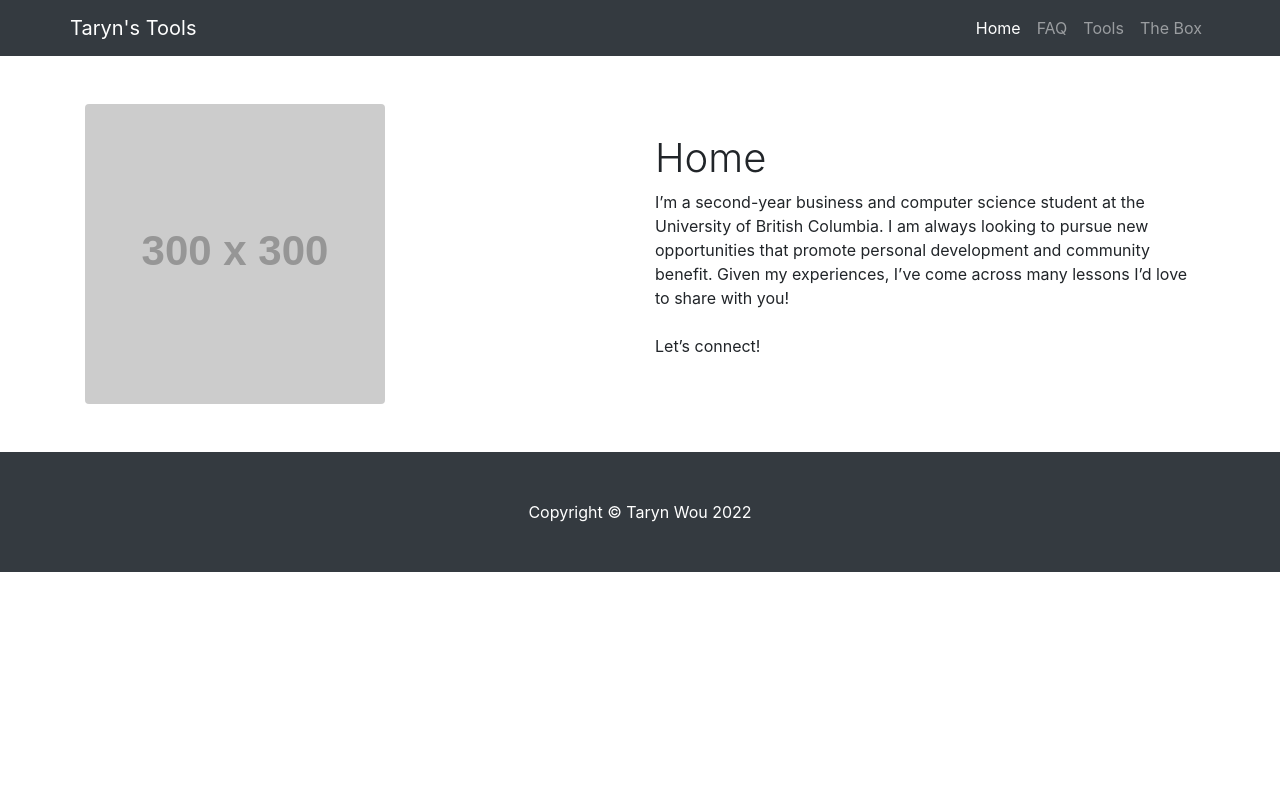
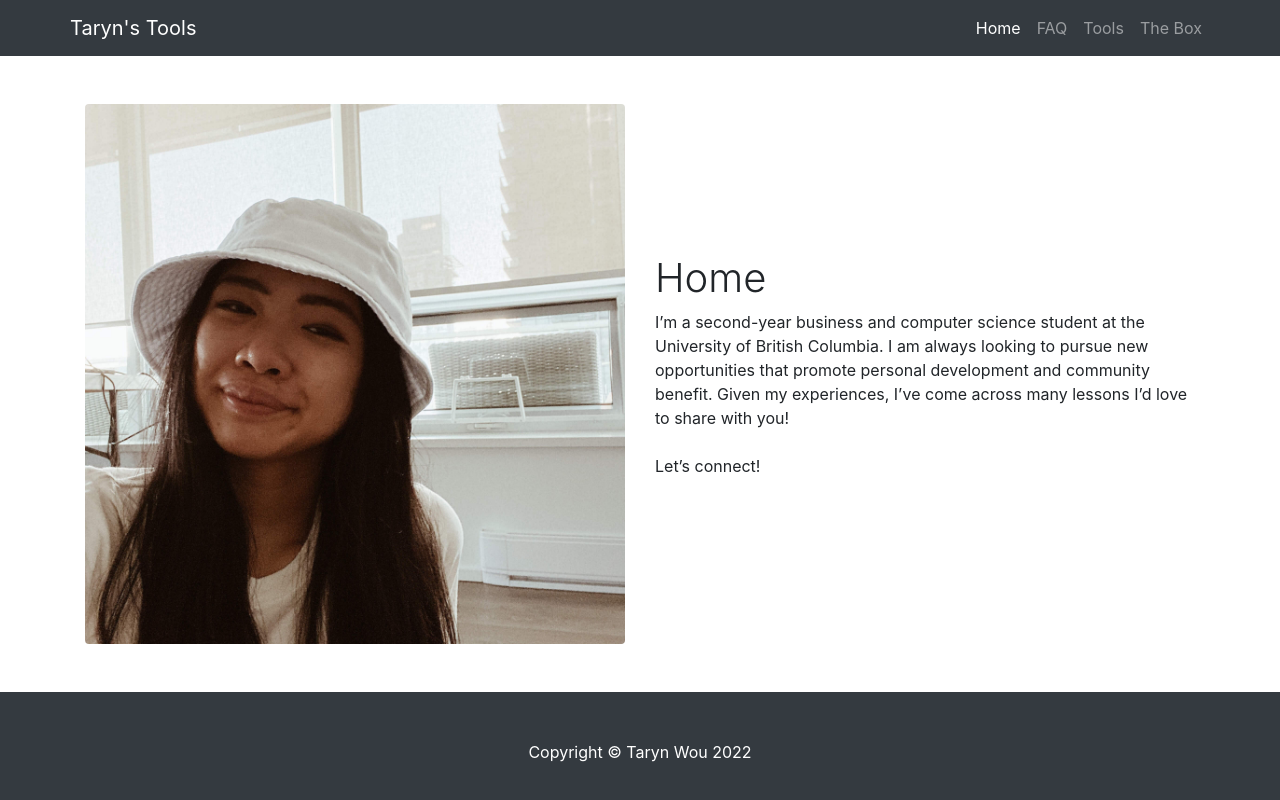
Before and after one commit to tarynwou/taryns-toolkit, a React (Create React App) app: page / in a window 1280 px wide. Shown: the top 800 px of the page. Built offline with nearby package versions, Linux system fonts and the light colour scheme.

Commit message:
Added headshot

```diff
--- a/src/components/Home.jsx
+++ b/src/components/Home.jsx
@@ -1,4 +1,5 @@
 import React from "react";
+import Headshot from "../graphics/bucket-hat-sq.jpeg";
 
 function Home() {
   return (
@@ -8,8 +9,8 @@ function Home() {
           <div class="col-lg-6">
             <img
               class="img-fluid rounded mb-4 mb-lg-0"
-              src="http://placehold.it/300x300"
-              alt=""
+              src={Headshot}
+              alt="Taryn Wou"
             />
           </div>
           <div class="col-lg-6">
```
Also changed, not shown: src/graphics/bucket-hat-sq.jpeg (added), src/graphics/bucket-hat-tiny.jpeg (added).
